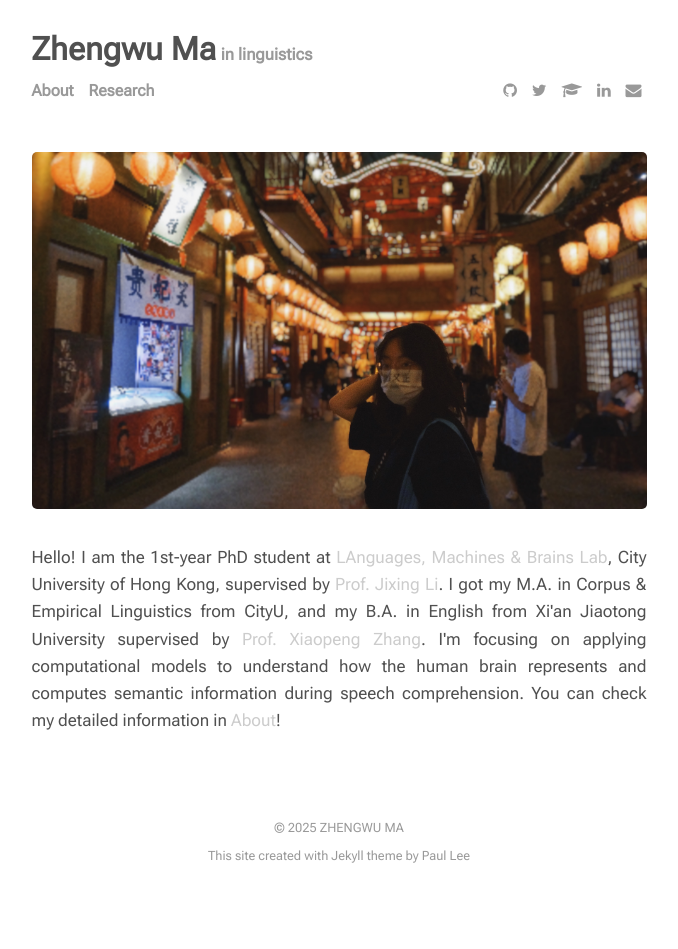
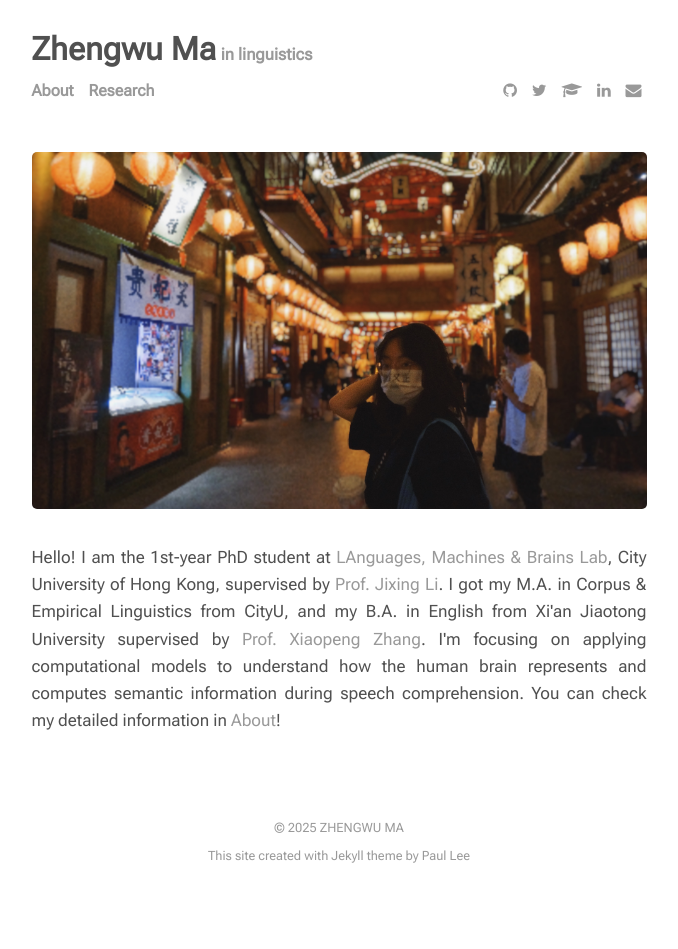
Before and after one commit to zhengwuma/zhengwuma.github.io, a Jekyll site: the page built from index.html, in a window 1280 px wide. Shown: the whole page, without its empty margins (301-979 px from the left). Built offline with Jekyll 4.4.1, drawn with Linux system fonts in a browser that asks for light colours; the list of posts is cut into pages by our own code.

Commit message:
Update _base.scss

```diff
--- a/_sass/_base.scss
+++ b/_sass/_base.scss
@@ -34,7 +34,7 @@ h1, h2, h3, h4, h5, h6 {
 
 a {
   text-decoration: none;
-  color: $extra-light-gray-color;
+  color: $light-gray-color;
   transition: color 0.2s ease, text-decoration 0.2s ease;
 }
 
```
